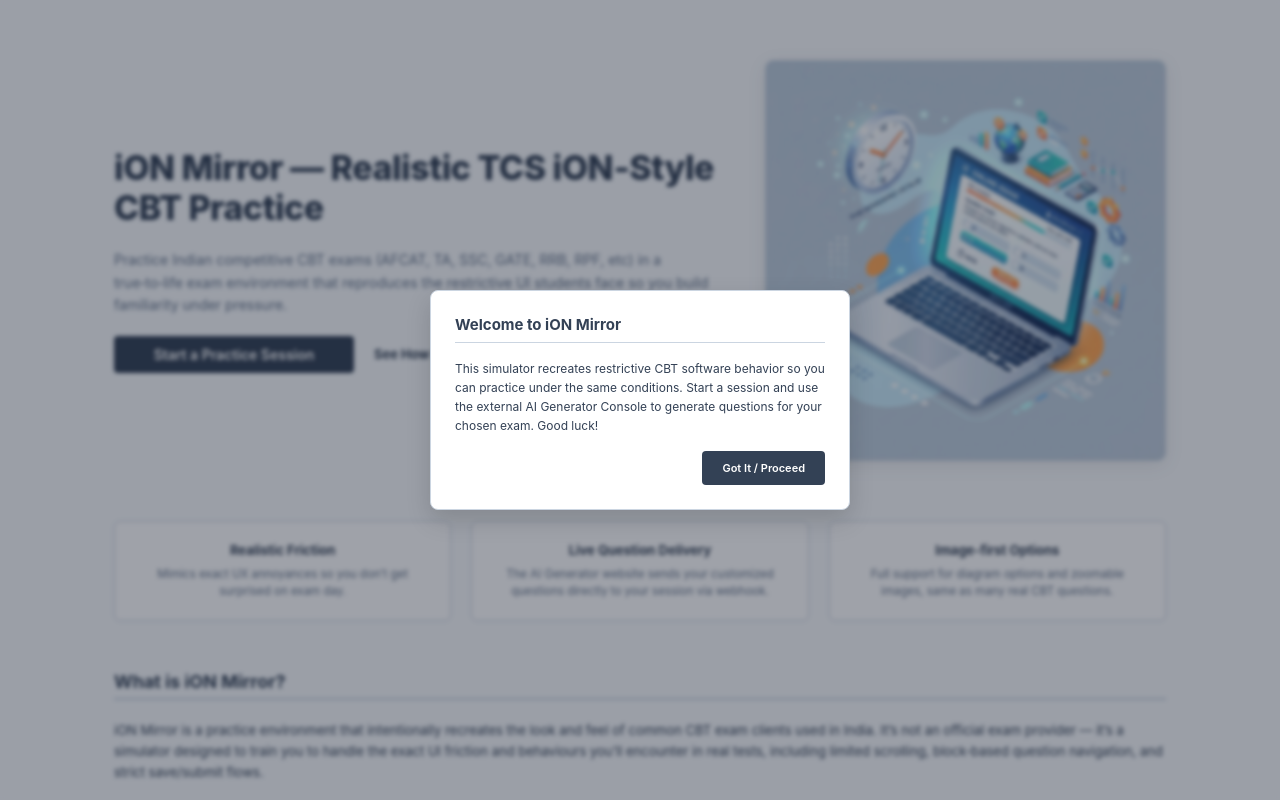
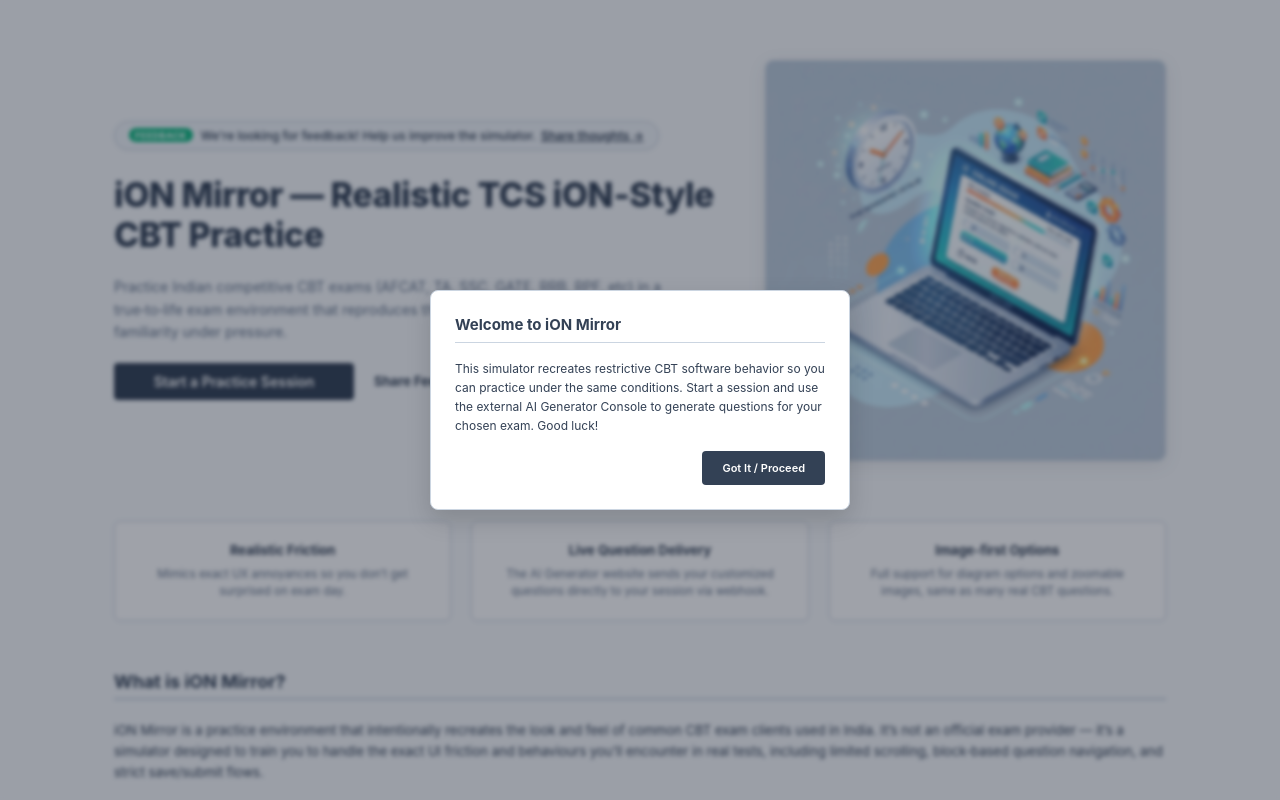
Before and after one commit to amjadcp/iONMirror-CBT-Lab, a React (Vite) app: page / in a window 1280 px wide. Built offline with nearby package versions, Linux system fonts and the light colour scheme; no server answers.

Commit message:
feat: implement steel blue design system and add landing route for application onboarding

```diff
--- a/src/index.css
+++ b/src/index.css
@@ -1480,6 +1480,49 @@
   text-align: left;
 }
 
+/* Feedback alert badge */
+.feedback-alert-badge {
+  display: inline-flex;
+  align-items: center;
+  gap: 8px;
+  background-color: var(--cbt-sidebar-bg);
+  border: 1px solid var(--cbt-border-color);
+  padding: 6px 14px;
+  border-radius: 9999px;
+  margin-bottom: 5px;
+  font-size: 12px;
+  color: var(--cbt-text-main);
+  align-self: flex-start;
+  box-shadow: 0 1px 3px rgba(0, 0, 0, 0.05);
+}
+
+.feedback-alert-badge .badge-tag {
+  background-color: var(--cbt-timer-green, #10b981);
+  color: #fff;
+  font-size: 9px;
+  font-weight: 700;
+  padding: 1.5px 6px;
+  border-radius: 9999px;
+  text-transform: uppercase;
+  letter-spacing: 0.05em;
+}
+
+.feedback-alert-badge .badge-text {
+  font-weight: 500;
+}
+
+.feedback-alert-badge .badge-text a {
+  color: var(--cbt-steel-blue);
+  text-decoration: underline;
+  font-weight: 600;
+  margin-left: 5px;
+  transition: color 0.15s ease;
+}
+
+.feedback-alert-badge .badge-text a:hover {
+  color: var(--cbt-steel-blue-dark);
+}
+
 .hero-headline {
   font-size: 34px;
   font-weight: 800;
--- a/src/routes/Landing.jsx
+++ b/src/routes/Landing.jsx
@@ -26,11 +26,10 @@
     navigate(`/session/${randomId}/generate`);
   };
 
-  const scrollToSection = (id) => {
-    const element = document.getElementById(id);
-    if (element) {
-      element.scrollIntoView({ behavior: 'smooth' });
-    }
+  const feedbackUrl = import.meta.env.VITE_FEEDBACK_FORM_URL || "https://forms.gle/placeholder";
+
+  const handleFeedbackClick = () => {
+    trackEvent('click_feedback_form', 'engagement', 'hero_cta');
   };
 
   return (
@@ -38,6 +37,15 @@
       {/* 1. Hero / Header Section */}
       <section className="hero-section">
         <div className="hero-left">
+          <div className="feedback-alert-badge">
+            <span className="badge-tag">Feedback</span>
+            <span className="badge-text">
+              We're looking for feedback! Help us improve the simulator.
+              <a href={feedbackUrl} target="_blank" rel="noopener noreferrer" onClick={handleFeedbackClick}>
+                Share thoughts →
+              </a>
+            </span>
+          </div>
           <h1 className="hero-headline">iON Mirror — Realistic TCS iON‑Style CBT Practice</h1>
           <p className="hero-subhead">
             Practice Indian competitive CBT exams (AFCAT, TA, SSC, GATE, RRB, RPF, etc) in a true‑to‑life exam environment that reproduces the restrictive UI students face so you build familiarity under pressure.
@@ -46,8 +54,14 @@
             <button className="cbt-btn cbt-btn-primary landing-btn" style={{ maxWidth: '240px' }} onClick={handleStartSession}>
               Start a Practice Session
             </button>
-            <a className="hero-secondary-link" onClick={() => scrollToSection('how-it-helps')}>
-              See How It Works
+            <a
+              href={feedbackUrl}
+              target="_blank"
+              rel="noopener noreferrer"
+              className="hero-secondary-link"
+              onClick={handleFeedbackClick}
+            >
+              Share Feedback
             </a>
           </div>
         </div>
```
Also changed, not shown: 1 other file (tests, documents, lock files or other folders).
